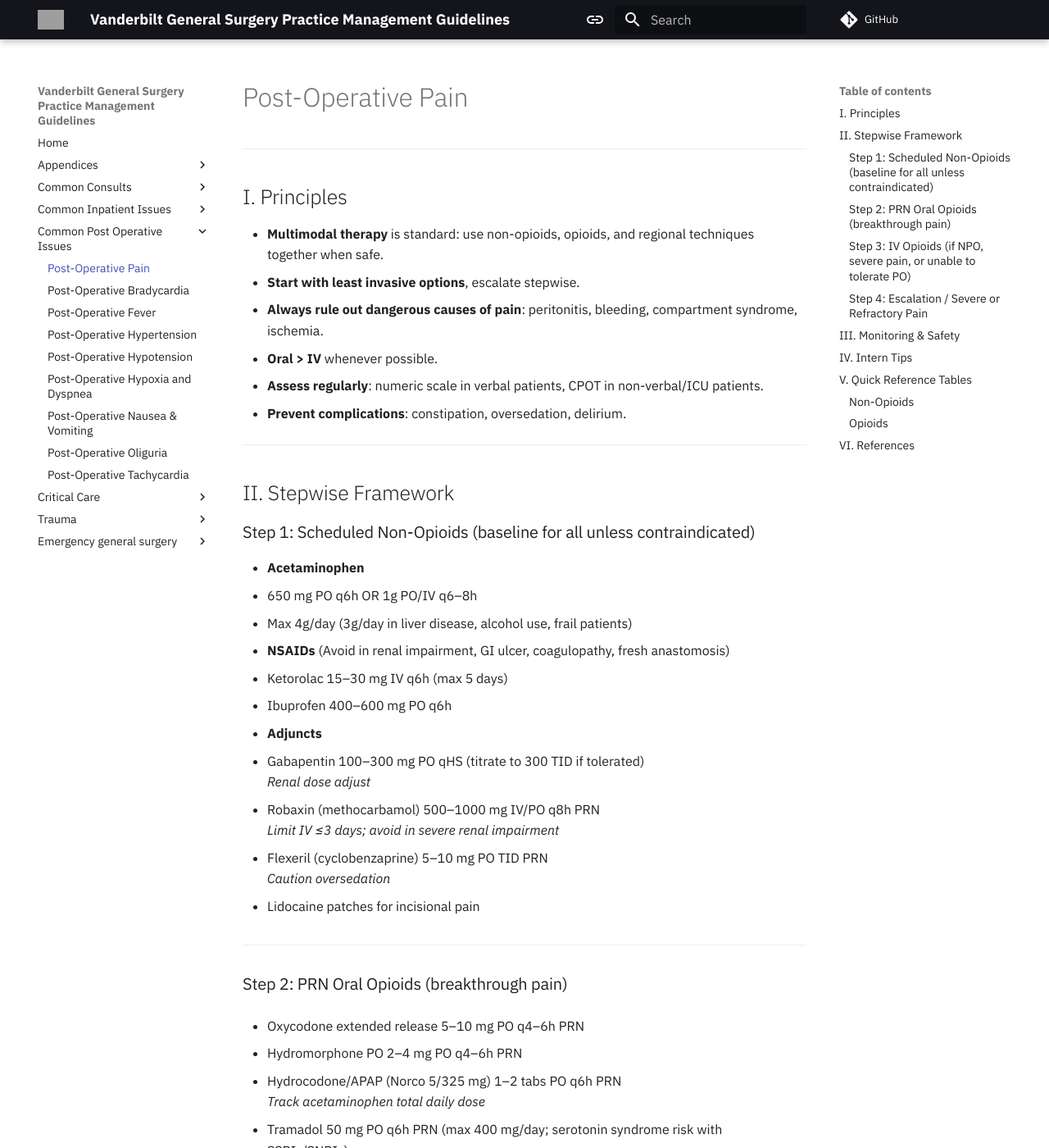
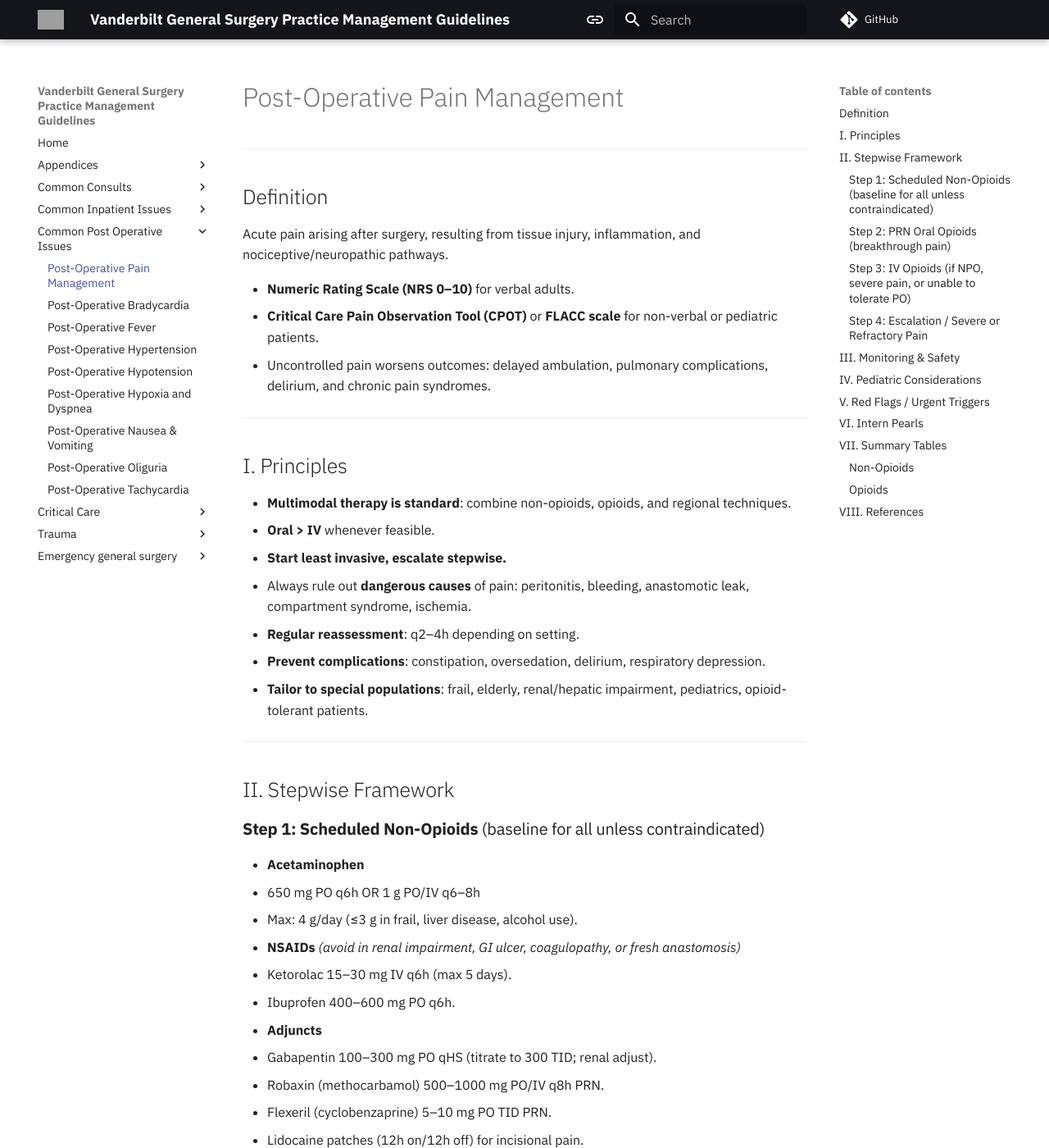
Before and after one commit to bilalmirza96/UOAGeneralSurgery, an MkDocs documentation site: the page built from docs/Common Post-Operative Issues/Post-opeartive Pain.md, in a window 1280 px wide and 1400 px high. Shown: the whole window at 82% size. Built offline with MkDocs 1.6.1 and Material for MkDocs 9.7.7, drawn with Linux system fonts in a browser that asks for light colours; comment, search, counter and statistics services are not loaded; some of the changed text lies outside the part shown; grey boxes are pictures that could not be loaded.

Commit message:
Update Post-opeartive Pain.md

```diff
--- a/docs/Common Post-Operative Issues/Post-opeartive Pain.md
+++ b/docs/Common Post-Operative Issues/Post-opeartive Pain.md
@@ -1,124 +1,138 @@
-# Post-Operative Pain
+# Post-Operative Pain Management
+
+---
+
+## Definition
+Acute pain arising after surgery, resulting from tissue injury, inflammation, and nociceptive/neuropathic pathways.
+
+- **Numeric Rating Scale (NRS 0–10)** for verbal adults.
+- **Critical Care Pain Observation Tool (CPOT)** or **FLACC scale** for non-verbal or pediatric patients.
+- Uncontrolled pain worsens outcomes: delayed ambulation, pulmonary complications, delirium, and chronic pain syndromes.
 
 ---
 
 ## I. Principles
-- **Multimodal therapy** is standard: use non-opioids, opioids, and regional techniques together when safe.
-- **Start with least invasive options**, escalate stepwise.
-- **Always rule out dangerous causes of pain**: peritonitis, bleeding, compartment syndrome, ischemia.
-- **Oral > IV** whenever possible.
-- **Assess regularly**: numeric scale in verbal patients, CPOT in non-verbal/ICU patients.
-- **Prevent complications**: constipation, oversedation, delirium.
+- **Multimodal therapy is standard**: combine non-opioids, opioids, and regional techniques.
+- **Oral > IV** whenever feasible.
+- **Start least invasive, escalate stepwise.**
+- Always rule out **dangerous causes** of pain: peritonitis, bleeding, anastomotic leak, compartment syndrome, ischemia.
+- **Regular reassessment**: q2–4h depending on setting.
+- **Prevent complications**: constipation, oversedation, delirium, respiratory depression.
+- **Tailor to special populations**: frail, elderly, renal/hepatic impairment, pediatrics, opioid-tolerant patients.
 
 ---
 
 ## II. Stepwise Framework
 
-### Step 1: Scheduled Non-Opioids (baseline for all unless contraindicated)
+### **Step 1: Scheduled Non-Opioids** (baseline for all unless contraindicated)
+- **Acetaminophen**
+  - 650 mg PO q6h OR 1 g PO/IV q6–8h
+  - Max: 4 g/day (≤3 g in frail, liver disease, alcohol use).
 
-- **Acetaminophen**
-  - 650 mg PO q6h OR 1g PO/IV q6–8h
-  - Max 4g/day (3g/day in liver disease, alcohol use, frail patients)
-
-- **NSAIDs** (Avoid in renal impairment, GI ulcer, coagulopathy, fresh anastomosis)
-  - Ketorolac 15–30 mg IV q6h (max 5 days)
-  - Ibuprofen 400–600 mg PO q6h
-
+- **NSAIDs** *(avoid in renal impairment, GI ulcer, coagulopathy, or fresh anastomosis)*
+  - Ketorolac 15–30 mg IV q6h (max 5 days).
+  - Ibuprofen 400–600 mg PO q6h.
 
 - **Adjuncts**
-  - Gabapentin 100–300 mg PO qHS (titrate to 300 TID if tolerated)
-    *Renal dose adjust*
-
-  - Robaxin (methocarbamol) 500–1000 mg IV/PO q8h PRN
-    *Limit IV ≤3 days; avoid in severe renal impairment*
-
-  - Flexeril (cyclobenzaprine) 5–10 mg PO TID PRN
-    *Caution oversedation*
-
-  - Lidocaine patches for incisional pain
+  - Gabapentin 100–300 mg PO qHS (titrate to 300 TID; renal adjust).
+  - Robaxin (methocarbamol) 500–1000 mg PO/IV q8h PRN.
+  - Flexeril (cyclobenzaprine) 5–10 mg PO TID PRN.
+  - Lidocaine patches (12h on/12h off) for incisional pain.
 
 ---
 
-### Step 2: PRN Oral Opioids (breakthrough pain)
-
-- Oxycodone extended release 5–10 mg PO q4–6h PRN
-
-- Hydromorphone PO 2–4 mg PO q4–6h PRN
-
-- Hydrocodone/APAP (Norco 5/325 mg) 1–2 tabs PO q6h PRN
-  *Track acetaminophen total daily dose*
-
-- Tramadol 50 mg PO q6h PRN (max 400 mg/day; serotonin syndrome risk with SSRIs/SNRIs)
+### **Step 2: PRN Oral Opioids** (breakthrough pain)
+- Oxycodone IR 5–10 mg PO q4–6h PRN.
+- Hydromorphone PO 2–4 mg PO q4–6h PRN.
+- Hydrocodone/APAP (Norco 5/325 mg) 1–2 tabs PO q6h PRN *(track acetaminophen total).*
+- Tramadol 50 mg PO q6h PRN *(max 400 mg/day; serotonin syndrome risk with SSRIs/SNRIs).*
 
 ---
 
-### Step 3: IV Opioids (if NPO, severe pain, or unable to tolerate PO)
-
-- Hydromorphone IV 0.2–0.5 mg IV q2–3h PRN
-
-- Morphine IV 1–2 mg IV q2–3h PRN (*avoid in renal impairment*)
-
-- Fentanyl IV 25–50 mcg q1–2h PRN (*short acting*)
+### **Step 3: IV Opioids** (if NPO, severe pain, or unable to tolerate PO)
+- Hydromorphone 0.2–0.5 mg IV q2–3h PRN.
+- Morphine 1–2 mg IV q2–3h PRN *(avoid in renal impairment).*
+- Fentanyl 25–50 mcg IV q1–2h PRN *(short acting).*
 
 ---
 
-### Step 4: Escalation / Severe or Refractory Pain
-- **PCA (Patient-Controlled Analgesia)**
-  - Hydromorphone PCA: 0.2 mg demand, lockout 8–10 min, no basal in opioid-naïve
-  - Morphine PCA: 1 mg demand, lockout 8–10 min
-  - Add basal infusion ONLY if opioid-tolerant or ICU monitored
+### **Step 4: Escalation / Severe or Refractory Pain**
+- **PCA (Patient-Controlled Analgesia):**
+  - Hydromorphone: 0.2 mg demand, lockout 8–10 min, no basal in opioid-naïve.
+  - Morphine: 1 mg demand, lockout 8–10 min.
+  - Add basal infusion only if opioid-tolerant or ICU monitored.
 
- ### Step 5: Acute Pain Service consult
-  - Pain uncontrolled despite multimodal regimen
-  - Opioid-tolerant/chronic pain patient
-  - Regional/epidural analgesia is being considered
+- **Acute Pain Service consult** for uncontrolled pain, opioid tolerance, or consideration of regional/epidural techniques.
 
-- **Regional / Neuraxial**
-  - Epidural infusion (thoracic/lumbar)
-  - TAP block or wound infusion catheter
-  - Coordinate with anesthesia/pain service
-
-
+- **Regional / Neuraxial:**
+  - Epidural infusion (thoracic/lumbar).
+  - TAP block or wound infusion catheter.
+  - Coordinate with anesthesia/pain service.
 
 ---
 
 ## III. Monitoring & Safety
+- **Assessment frequency:**
+  - Floor: q4h.
+  - ICU: q2h (NRS or CPOT if non-verbal).
 
-- **Assessment frequency**
-  - Floor: q4h pain assessment
-  - ICU: q2h (numeric or CPOT if non-verbal)
+- **Side effect management:**
+  - Nausea → ondansetron 4 mg IV/PO q8h PRN.
+  - Constipation → senna scheduled ± miralax.
+  - Pruritus → diphenhydramine or nalbuphine.
+  - Respiratory depression → naloxone 0.1–0.2 mg IV q2–3 min PRN (max 0.8 mg).
 
-- **Side effect management**
-  - Nausea → ondansetron 4 mg IV/PO q8h PRN
-  - Constipation → senna scheduled, add miralax PRN
-  - Pruritus → diphenhydramine or nalbuphine
-  - Respiratory depression → naloxone 0.1–0.2 mg IV q2–3 min PRN (max 0.8 mg)
-
-- **Special populations**
-  - Elderly, frail → lower doses, slower titration
-  - Renal impairment → avoid morphine, dose-adjust gabapentin, avoid ketorolac
-  - Liver impairment → lower acetaminophen max (≤2–3 g/day)
+- **Special populations:**
+  - Elderly/frail → lower doses, slower titration.
+  - Renal impairment → avoid morphine, adjust gabapentin, avoid ketorolac.
+  - Hepatic impairment → acetaminophen max ≤2–3 g/day.
 
 ---
 
-## IV. Intern Tips
-- Always start with **scheduled acetaminophen + NSAID** unless contraindicated.
-- Opioids should be **PRN, not scheduled**.
-- Never exceed **daily acetaminophen max** (account for combo pills).
-- **Reassess pain and vitals** after each escalation step.
-- Disproportionate pain = **consider complication** (bleeding, leak, compartment syndrome).
-- ICU patients: minimize continuous sedation; prioritize analgesia.
-- If delirium develops → minimize opioids/benzos, review meds, add delirium precauations orders.
+## IV. Pediatric Considerations
+- **Pain assessment tools:** FLACC (Face, Legs, Activity, Cry, Consolability), Wong-Baker FACES, Numeric scale (if verbal).
+- **Non-pharmacologic adjuncts:** parental presence, distraction (music, video), comfort positioning.
+
+- **Stepwise regimen (weight-based):**
+  - **Acetaminophen:** 10–15 mg/kg PO/IV q6h (max 75 mg/kg/day, not exceeding 4 g).
+  - **Ibuprofen:** 5–10 mg/kg PO q6–8h *(avoid <6 months or renal/GI risk).*
+  - **Opioids:**
+    - Morphine 0.05–0.1 mg/kg IV q2–4h PRN.
+    - Hydromorphone 0.01–0.02 mg/kg IV q3–4h PRN.
+    - Oxycodone 0.05–0.15 mg/kg PO q4–6h PRN.
+  - **Avoid codeine & tramadol** (variable metabolism, black box warning).
+
+- **Regional techniques:** caudal block, epidural, nerve blocks often used safely in pediatrics.
+
+- **Cautions:** infants <6 months at higher risk of respiratory depression.
 
 ---
 
-## V. Quick Reference Tables
+## V. Red Flags / Urgent Triggers
+- **Disproportionate pain** to expected course.
+- **Sudden severe pain** with instability → consider hemorrhage, anastomotic leak, perforation.
+- **New focal deficits** → compartment syndrome, ischemia, nerve injury.
+- **Opioid-induced oversedation or respiratory depression.**
+
+---
+
+## VI. Intern Pearls
+- Always schedule **acetaminophen + NSAID** unless contraindicated.
+- Opioids should be **PRN, not scheduled.**
+- Always **reassess vitals and pain** after each escalation step.
+- Disproportionate pain = **work up for complication, not just medicate.**
+- In ICU: prioritize **analgesia over sedation.**
+- If delirium develops: reduce opioids/benzos, add delirium precautions.
+
+---
+
+## VII. Summary Tables
 
 ### Non-Opioids
 
 | Drug | Dose / Route | Notes / Cautions |
-|------|--------------|------------------|
-| Acetaminophen | 650 mg PO q6h OR 1 g IV q6–8h | Max 4 g/day (3 g in liver dz) |
+|------|-------------|------------------|
+| Acetaminophen | 650 mg PO q6h OR 1 g IV q6–8h | Max 4 g/day (≤3 g in liver dz) |
 | Ketorolac | 15–30 mg IV q6h (≤5 days) | Avoid renal/GI/bleeding risk |
 | Ibuprofen | 400–600 mg PO q6h | Avoid GI ulcer, renal impairment |
 | Gabapentin | 100–300 mg PO qHS → TID | Renal adjust |
@@ -126,12 +140,10 @@
 | Flexeril | 5–10 mg PO TID PRN | Oversedation risk |
 | Lidocaine patch | Apply over incision, 12h on/12h off | Useful for incisional pain |
 
----
-
 ### Opioids
 
 | Drug | Dose / Route | Notes / Cautions |
-|------|--------------|------------------|
+|------|-------------|------------------|
 | Oxycodone IR | 5–10 mg PO q4–6h PRN | 1st-line oral opioid |
 | Hydromorphone PO | 2–4 mg PO q4–6h PRN | Stronger oral option |
 | Hydrocodone/APAP | 1–2 tabs PO q6h PRN | Track total APAP dose |
@@ -144,8 +156,11 @@
 
 ---
 
-## VI. References
+## VIII. References
+- Barr J, Fraser GL, Puntillo K, et al. **Clinical practice guidelines for the management of pain, agitation, and delirium in adult patients in the ICU.** *Crit Care Med.* 2013;41(1):263–306.
+- Devlin JW, Skrobik Y, Gélinas C, et al. **PADIS Guidelines (Pain, Agitation/Sedation, Delirium, Immobility, Sleep).** *Crit Care Med.* 2018;46(9):e825–e873.
+- El Moheb M. **Use of Opioids in the Postoperative Period.** In: *Current Surgical Therapy, 14th ed.* Elsevier, 2023.
+- Washington Manual of Surgery, 9th ed. LWW, 2024.
+- American Pediatric Surgical Association (APSA) & American Pain Society pediatric recommendations (consensus-based).
 
-1. Barr J, Fraser GL, Puntillo K, et al. *Clinical practice guidelines for the management of pain, agitation, and delirium in adult patients in the intensive care unit.* Crit Care Med. 2013;41(1):263–306.
-2. Devlin JW, Skrobik Y, Gélinas C, et al. *Clinical practice guidelines for the prevention and management of pain, agitation/sedation, delirium, immobility, and sleep disruption in adult patients in the ICU (PADIS Guidelines).* Crit Care Med. 2018;46(9):e825–e873.
-3. Reade MC, Eastwood GM, Bellomo R, et al. *Effect of dexmedetomidine added to standard care on ventilator-free time in patients with agitated delirium: a randomized clinical trial.* JAMA. 2016;315(14):1460–1468.
+---
```
